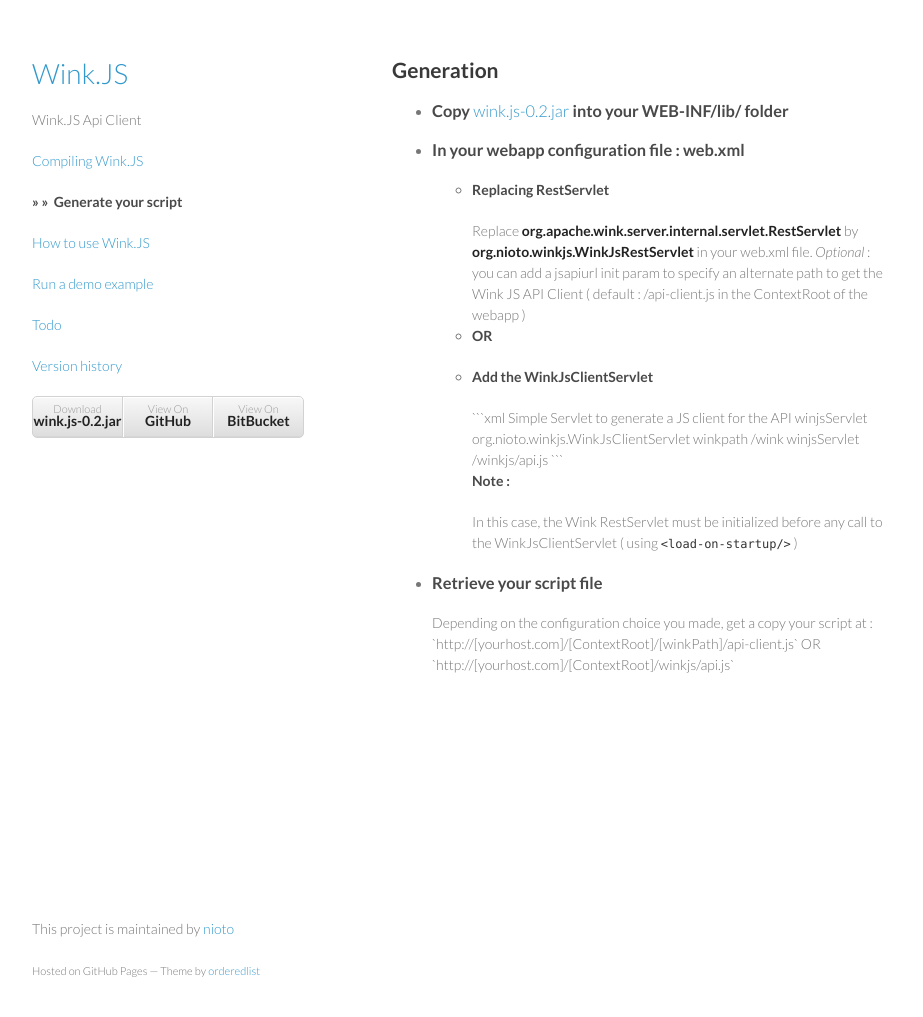
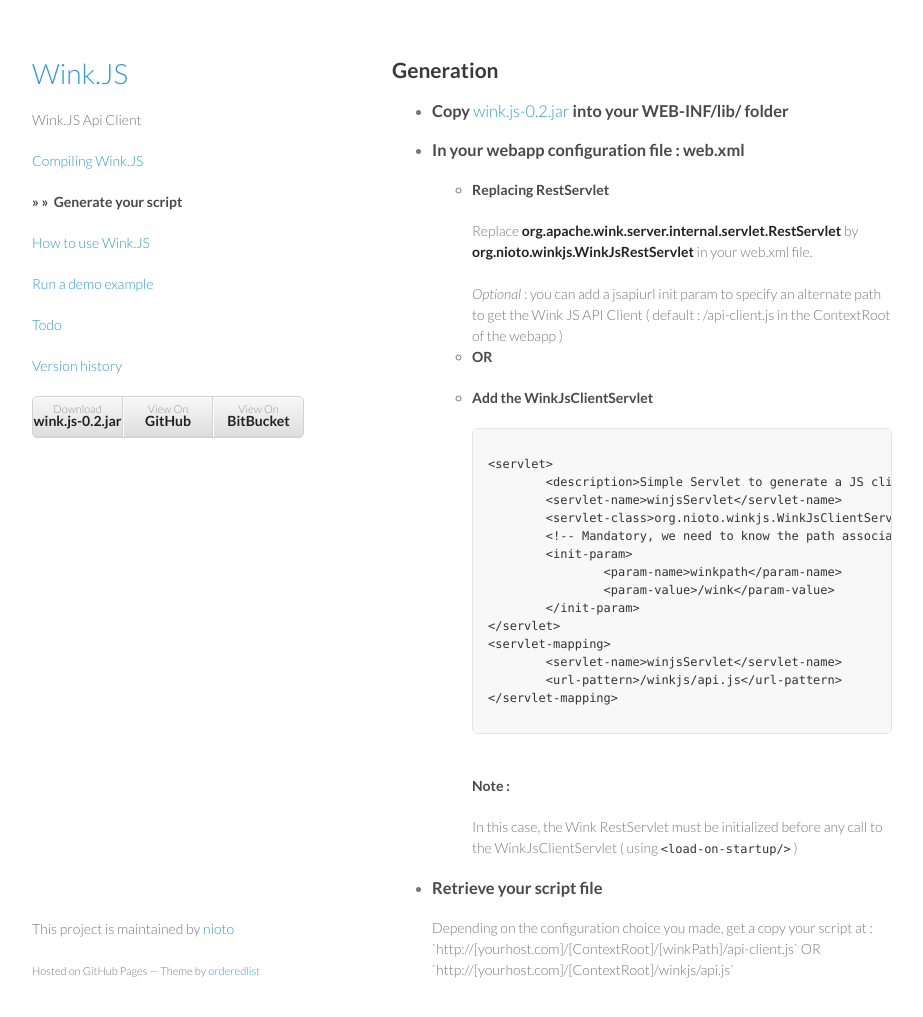
Before and after one commit to nioto/wink.js, a Jekyll site: the page built from install.md, in a window 1280 px wide and 1050 px high. Shown: the top 1017 px of the window, without its empty margins (178-1101 px from the left). Built offline with Jekyll 4.4.1, drawn with Linux system fonts in a browser that asks for light colours; Markdown is read by kramdown in place of the engine named in the settings.

Commit message:
update version

````diff
--- a/install.md
+++ b/install.md
@@ -13,7 +13,7 @@
 <ul>
 <li><h4>Replacing RestServlet</h4>
  Replace <strong>org.apache.wink.server.internal.servlet.RestServlet</strong> by <strong>org.nioto.winkjs.WinkJsRestServlet</strong> in your web.xml file.
-
+ <br /><br />
 <em>Optional</em> : you can add a <string>jsapiurl</string> init param to specify an alternate path to get the Wink JS API Client ( default : /api-client.js in the ContextRoot of the webapp )
 </li>
 
@@ -21,23 +21,27 @@
 
 <li><h4>Add the WinkJsClientServlet</h4>
 
-```xml
-<servlet>
-	<description>Simple Servlet to generate a JS client for the API</description>
-	<servlet-name>winjsServlet</servlet-name>
-	<servlet-class>org.nioto.winkjs.WinkJsClientServlet</servlet-class>
-  	<!-- Mandatory, we need to know the path associated with Wink -->
-	<init-param>
-		<param-name>winkpath</param-name>
-		<param-value>/wink</param-value>
-	</init-param>
-</servlet>
-<servlet-mapping>
-	<servlet-name>winjsServlet</servlet-name>
-	<url-pattern>/winkjs/api.js</url-pattern>
-</servlet-mapping>
-```
-
+<div class="highlight">
+<pre>
+<code class="xml language-xml" data-lang="xml">
+&lt;servlet&gt;
+	&lt;description&gt;Simple Servlet to generate a JS client for the API&lt;/description&gt;
+	&lt;servlet-name&gt;winjsServlet&lt;/servlet-name&gt;
+	&lt;servlet-class&gt;org.nioto.winkjs.WinkJsClientServlet&lt;/servlet-class&gt;
+  	&lt;!-- Mandatory, we need to know the path associated with Wink --&gt;
+	&lt;init-param&gt;
+		&lt;param-name&gt;winkpath&lt;/param-name&gt;
+		&lt;param-value&gt;/wink&lt;/param-value&gt;
+	&lt;/init-param&gt;
+&lt;/servlet&gt;
+&lt;servlet-mapping&gt;
+	&lt;servlet-name&gt;winjsServlet&lt;/servlet-name&gt;
+	&lt;url-pattern&gt;/winkjs/api.js&lt;/url-pattern&gt;
+&lt;/servlet-mapping&gt;
+</code>
+</pre>
+</div>
+<br/>
 <h4>Note :</h4>
 In this case, the Wink RestServlet must be initialized before any call  to the WinkJsClientServlet ( using  <code>&lt;load-on-startup/&gt;</code> )
 </li>
````
